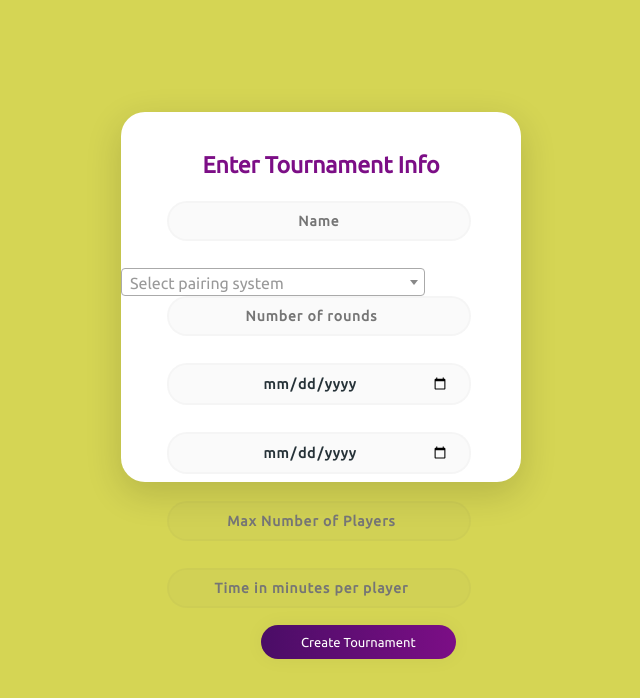
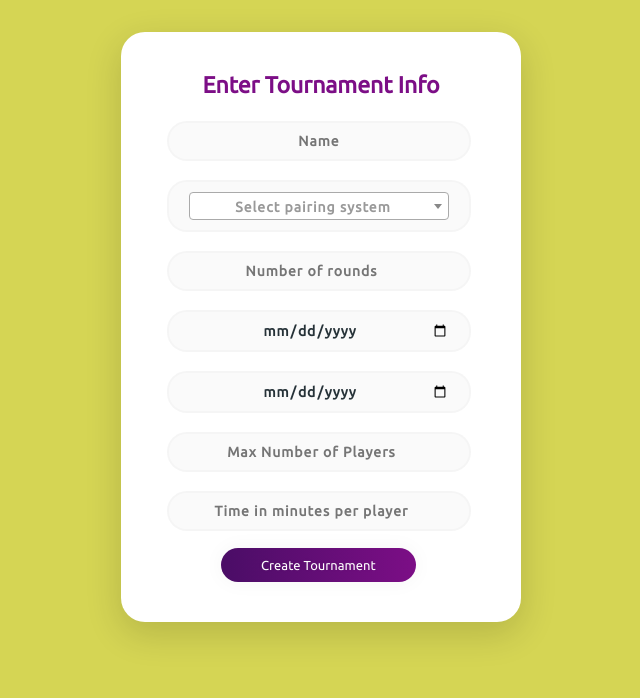
Before and after one commit to nikola-stevanovic14/NSI_ElectronJS, an Electron app: page views/addTournament.html in a window 800 px wide. Shown: the whole page, without its empty margins (79-719 px from the left). Drawn offline with nearby package versions, Linux system fonts and the light colour scheme; no server answers.

Commit message:
design poboljsan na stranici za dodavanje turnira

```diff
--- a/views/addTournament.html
+++ b/views/addTournament.html
@@ -13,17 +13,19 @@
     </head>
 
     <body>
-        <div class="main">
+        <div class="main" style="margin-left: auto; margin-right: auto; margin-top: 2em; height: 590px;">
             <p class="sign" align="center">Enter Tournament Info</p>
             <form class="formTournamentAdd">
                 <input id="tournamentName_txb" class="un" type="text" align="center" placeholder="Name"/>
-                <select id="tournamentType_txb" class="un" align="center"></select>
-                <input id="tournamentNumOfRounds_txb" class="un" type="number" align="center" placeholder="Number of rounds"/>
-                <input id="startDate_txb" class="un" type="date" align="center" placeholder="Start Date"/>
-                <input id="endDate_txb" class="un" type="date" align="center" placeholder="End Date"/>
-                <input id="maxPlayerNumber_txb" class="un" type="number" align="center" placeholder="Max Number of Players"/>
-                <input id="tempo_txb" class="un" type="number" placeholder="Time in minutes per player">
-                <a class="submit" align="center" id="login_btn" onclick="onCreateTournament()">Create Tournament</a>
+                <div class="un" style="margin-top: -8px;">
+                    <select id="tournamentType_txb" style="width: 100%;"></select>
+                </div>
+                <input id="tournamentNumOfRounds_txb" class="un" type="number" align="center" style="margin-top: -8px;" placeholder="Number of rounds"/>
+                <input id="startDate_txb" class="un" type="date" align="center" style="margin-top: -8px;" placeholder="Start Date"/>
+                <input id="endDate_txb" class="un" type="date" align="center" style="margin-top: -8px;" placeholder="End Date"/>
+                <input id="maxPlayerNumber_txb" class="un" type="number" align="center" style="margin-top: -8px;" placeholder="Max Number of Players"/>
+                <input id="tempo_txb" class="un" type="number" style="margin-top: -8px;" placeholder="Time in minutes per player">
+                <a class="submit" align="center" id="login_btn" style="margin-left: 25%;" onclick="onCreateTournament()">Create Tournament</a>
                 <p class="wrong_msg" align="center" style="display: none;"></p>
             </form>
         </div>
```
